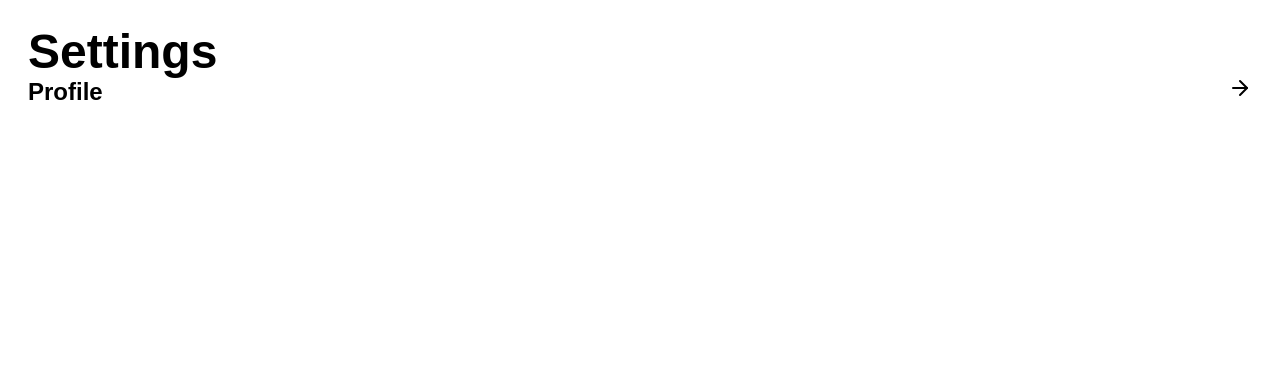
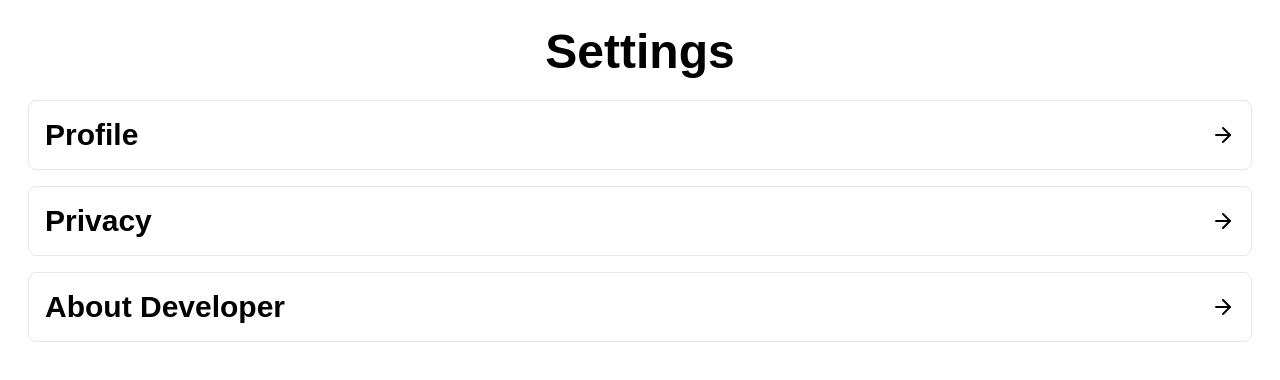
Before and after one commit to Tanaka878/CommunityForumApp, a Next.js app: page /components/Settings/HomePage in a window 1280 px wide. Shown: the top 380 px of the page. Built offline with nearby package versions, Linux system fonts and the light colour scheme.

Commit message:
working on the aboutDev component

```diff
--- /dev/null
+++ b/src/app/components/Settings/AboutDev/page.tsx
@@ -0,0 +1,25 @@
+'use client'
+import React from 'react'
+import { MdEmail } from 'react-icons/md';
+
+
+const page = () => {
+    function handleMail(){
+        window.location.href ="mailto:musungaretanaka@gmail.com"
+    }
+  return (
+    <div>
+        <nav  className='flex'>
+            <button type="button" onClick={handleMail} className=''>
+                <MdEmail className='h-14 w-11'/>
+            </button>
+
+        </nav>
+
+
+
+    </div>
+  )
+}
+
+export default page
--- a/src/app/components/Settings/HomePage/page.tsx
+++ b/src/app/components/Settings/HomePage/page.tsx
@@ -1,19 +1,48 @@
-import React from 'react'
-import { ArrowRight } from 'lucide-react'
+'use client'
+import React from 'react';
+import { ArrowRight } from 'lucide-react';
+import { useRouter } from 'next/navigation';
 
 const Settings = () => {
-  return (
-    <div className='p-7 items-center'>
-      <h1 className='items-center font-bold text-5xl '>Settings</h1>
-      <nav className='justify-between flex'>
-        <h2 className='font-extrabold text-2xl'>Profile</h2>
-        <ArrowRight className='font-extrabold text-xl'/>
-      </nav>
+  const router = useRouter();
+
+  function Privacy(){
+    console.log('privacy tab clicked')
+  }
+
+  function Profile(){
+    console.log('profile tab clicked')
+  }
+
+  function AboutDev(){
+    router.push('/components/Settings/AboutDev')
 
 
+  }
+  return (
+    <div className="p-7">
+      <h1 className="text-center font-bold text-5xl text-black mb-6">Settings</h1>
+      <nav className="space-y-4">
+        {/* Profile Tab */}
+        <div className="flex justify-between items-center border p-4 rounded-lg hover:bg-gray-100 transition duration-300">
+          <h2 className="font-extrabold text-3xl" onClick={Profile}>Profile</h2>
+          <ArrowRight className="text-black w-6 h-6 transition-transform duration-300 hover:translate-x-1" />
+        </div>
 
+        {/* Privacy Tab */}
+        <div className="flex justify-between items-center border p-4 rounded-lg hover:bg-gray-100 transition duration-300" onClick={Privacy}>
+          <h2 className="font-extrabold text-3xl">Privacy</h2>
+          <ArrowRight className="text-black w-6 h-6 transition-transform duration-300 hover:translate-x-1" />
+        </div>
+
+        {/* About Developer Tab */}
+        <div className="flex justify-between items-center border p-4 rounded-lg hover:bg-gray-100 transition duration-300">
+          <h2 className="font-extrabold text-3xl" onClick={AboutDev}>About Developer</h2>
+          <ArrowRight className="text-black w-6 h-6 transition-transform duration-300 hover:translate-x-1" />
+        </div>
+      </nav>
     </div>
-  )
-}
+  );
+};
 
-export default Settings
+export default Settings;
```
